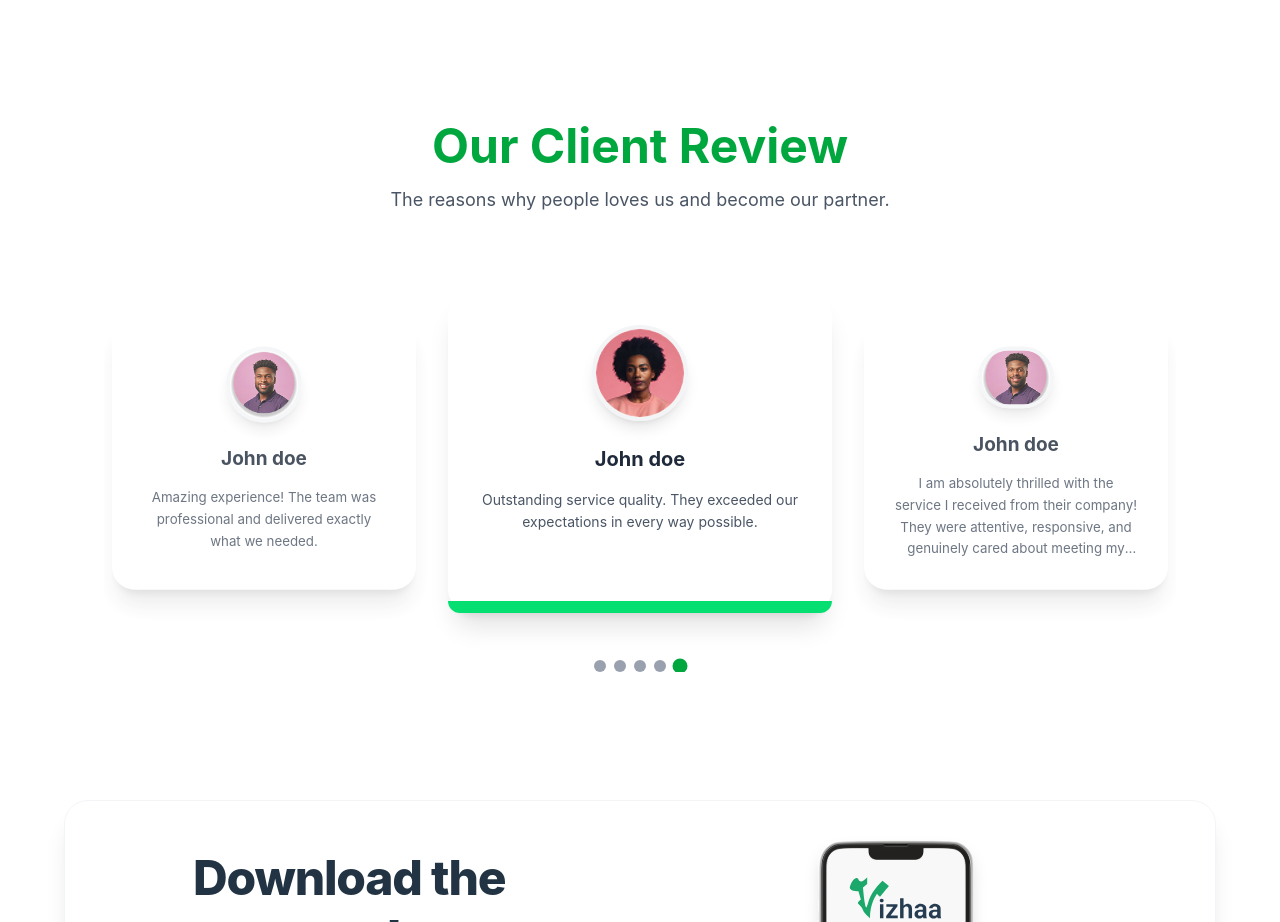
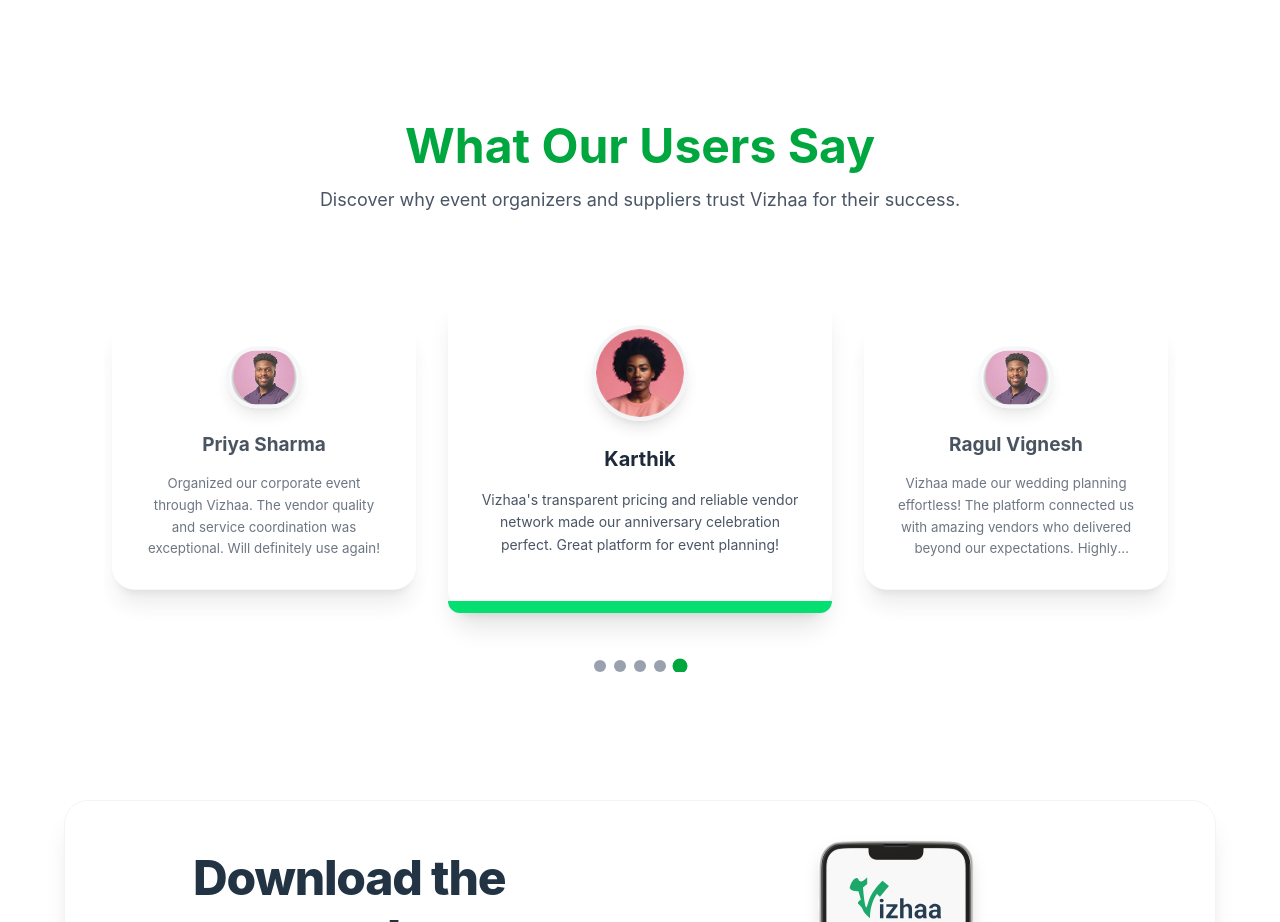
Before and after one commit to Harikrishnaganesan/Vizhaa, a Next.js app: page / in a window 1280 px wide. Shown: the part 2780-3702 px from the top of the page. Built offline with nearby package versions, Linux system fonts and the light colour scheme.

Commit message:
placeHolder Fixed and Review Section

```diff
--- a/src/app/auth/organizer-registration/page.tsx
+++ b/src/app/auth/organizer-registration/page.tsx
@@ -186,7 +186,7 @@
                 placeholder="Full Name"
                 value={formData.name}
                 onChange={handleInputChange}
-                className="w-full px-4 py-3 border rounded-lg focus:border-blue-500 outline-none"
+                className="w-full px-4 py-3 border rounded-lg focus:border-blue-500 outline-none text-gray-800 placeholder-gray-500"
                 required
               />
               <input
@@ -195,7 +195,7 @@
                 placeholder="Email Address"
                 value={formData.email}
                 onChange={handleInputChange}
-                className="w-full px-4 py-3 border rounded-lg focus:border-blue-500 outline-none"
+                className="w-full px-4 py-3 border rounded-lg focus:border-blue-500 outline-none text-gray-800 placeholder-gray-500"
                 required
               />
               <input
@@ -204,7 +204,7 @@
                 placeholder="Phone Number"
                 value={formData.phone}
                 onChange={handleInputChange}
-                className="w-full px-4 py-3 border rounded-lg focus:border-blue-500 outline-none"
+                className="w-full px-4 py-3 border rounded-lg focus:border-blue-500 outline-none text-gray-800 placeholder-gray-500"
                 required
               />
               <button
@@ -227,7 +227,7 @@
                 value={formData.otp}
                 onChange={handleInputChange}
                 maxLength={6}
-                className="w-full px-4 py-3 border rounded-lg focus:border-blue-500 outline-none text-center"
+                className="w-full px-4 py-3 border rounded-lg focus:border-blue-500 outline-none text-center text-gray-800 placeholder-gray-500"
               />
               <button
                 onClick={handleVerifyOTP}
@@ -258,7 +258,7 @@
                 placeholder="Company/Organization Name"
                 value={formData.companyName}
                 onChange={handleInputChange}
-                className="w-full px-4 py-3 border rounded-lg focus:border-blue-500 outline-none"
+                className="w-full px-4 py-3 border rounded-lg focus:border-blue-500 outline-none text-gray-800 placeholder-gray-500"
                 required
               />
               <input
@@ -267,7 +267,7 @@
                 placeholder="City"
                 value={formData.city}
                 onChange={handleInputChange}
-                className="w-full px-4 py-3 border rounded-lg focus:border-blue-500 outline-none"
+                className="w-full px-4 py-3 border rounded-lg focus:border-blue-500 outline-none text-gray-800 placeholder-gray-500"
                 required
               />
               <input
@@ -276,7 +276,7 @@
                 placeholder="Create Password"
                 value={formData.password}
                 onChange={handleInputChange}
-                className="w-full px-4 py-3 border rounded-lg focus:border-blue-500 outline-none"
+                className="w-full px-4 py-3 border rounded-lg focus:border-blue-500 outline-none text-gray-800 placeholder-gray-500"
                 required
               />
               <input
@@ -285,7 +285,7 @@
                 placeholder="Confirm Password"
                 value={formData.confirmPassword}
                 onChange={handleInputChange}
-                className="w-full px-4 py-3 border rounded-lg focus:border-blue-500 outline-none"
+                className="w-full px-4 py-3 border rounded-lg focus:border-blue-500 outline-none text-gray-800 placeholder-gray-500"
                 required
               />
               <button
--- a/src/app/auth/supplier-registration/page.tsx
+++ b/src/app/auth/supplier-registration/page.tsx
@@ -195,7 +195,7 @@
         placeholder="Full Name"
         value={formData.fullName}
         onChange={(e) => setFormData(prev => ({ ...prev, fullName: e.target.value }))}
-        className="w-full px-4 py-3 border border-gray-300 rounded-lg focus:ring-2 focus:ring-blue-500 outline-none"
+        className="w-full px-4 py-3 border border-gray-300 rounded-lg focus:ring-2 focus:ring-blue-500 outline-none text-gray-800 placeholder-gray-500"
         required
       />
 
@@ -204,7 +204,7 @@
         placeholder="Email Address"
         value={formData.email}
         onChange={(e) => setFormData(prev => ({ ...prev, email: e.target.value }))}
-        className="w-full px-4 py-3 border border-gray-300 rounded-lg focus:ring-2 focus:ring-blue-500 outline-none"
+        className="w-full px-4 py-3 border border-gray-300 rounded-lg focus:ring-2 focus:ring-blue-500 outline-none text-gray-800 placeholder-gray-500"
         required
       />
 
@@ -213,7 +213,7 @@
         placeholder="Create Password"
         value={formData.password}
         onChange={(e) => setFormData(prev => ({ ...prev, password: e.target.value }))}
-        className="w-full px-4 py-3 border border-gray-300 rounded-lg focus:ring-2 focus:ring-blue-500 outline-none"
+        className="w-full px-4 py-3 border border-gray-300 rounded-lg focus:ring-2 focus:ring-blue-500 outline-none text-gray-800 placeholder-gray-500"
         minLength={6}
         required
       />
--- a/src/app/auth/user-login/page.tsx
+++ b/src/app/auth/user-login/page.tsx
@@ -470,10 +470,8 @@
                 onChange={(e) => setPhone(e.target.value)}
                 onFocus={() => setIsPhoneFocused(true)}
                 onBlur={() => setIsPhoneFocused(false)}
-                className={`peer pl-11 pr-3 py-4 border border-gray-300 rounded-md bg-white text-gray-800 placeholder-transparent outline-none focus:ring-2 focus:ring-blue-500 transition-all duration-300 ${
-                  phoneLabelFloat ? 'w-[110%]' : 'w-full'
-                }`}
-                placeholder="Phone Number"
+                className="peer pl-11 pr-3 py-4 border border-gray-300 rounded-md bg-white text-gray-800 outline-none focus:ring-2 focus:ring-blue-500 transition-all duration-300 w-full"
+                placeholder=" "
                 autoComplete="tel"
                 required
               />
@@ -502,10 +500,8 @@
                 onChange={(e) => setPassword(e.target.value)}
                 onFocus={() => setIsPasswordFocused(true)}
                 onBlur={() => setIsPasswordFocused(false)}
-                className={`peer pl-11 pr-11 py-4 border border-gray-300 rounded-md bg-white text-gray-800 placeholder-transparent outline-none focus:ring-2 focus:ring-blue-500 transition-all duration-300 ${
-                  passwordLabelFloat ? 'w-[110%]' : 'w-full'
-                }`}
-                placeholder="Password"
+                className="peer pl-11 pr-11 py-4 border border-gray-300 rounded-md bg-white text-gray-800 outline-none focus:ring-2 focus:ring-blue-500 transition-all duration-300 w-full"
+                placeholder=" "
                 autoComplete="current-password"
                 required
               />
--- a/src/app/components/HomePageComponent/ReviewSection.tsx
+++ b/src/app/components/HomePageComponent/ReviewSection.tsx
@@ -4,29 +4,29 @@
 
 const reviews = [
   {
-    name: "John doe",
+    name: "Ragul Vignesh",
     avatar: "/avatar1.png",
-    text: "I am absolutely thrilled with the service I received from their company! They were attentive, responsive, and genuinely cared about meeting my needs. I highly recommend them."
+    text: "Vizhaa made our wedding planning effortless! The platform connected us with amazing vendors who delivered beyond our expectations. Highly recommended!"
   },
   {
-    name: "John doe",
+    name: "Hari",
     avatar: "/avatar2.png",
-    text: "I am absolutely thrilled with the service I received from their company! They were attentive, responsive, and genuinely cared about meeting my needs. I highly recommend them."
+    text: "As an event organizer, Vizhaa has been a game-changer. Finding reliable suppliers is now so much easier. The booking system is seamless and efficient."
   },
   {
-    name: "John doe",
+    name: "Surya",
     avatar: "/avatar3.png",
-    text: "I was impressed with the service I received from their company! They were responsive, and genuinely cared about meeting my needs. I highly recommend them."
+    text: "Being a supplier on Vizhaa has opened up so many opportunities. The platform helps me connect with quality event organizers and grow my business."
   },
   {
-    name: "John doe",
+    name: "Priya Sharma",
     avatar: "/avatar1.png",
-    text: "Amazing experience! The team was professional and delivered exactly what we needed."
+    text: "Organized our corporate event through Vizhaa. The vendor quality and service coordination was exceptional. Will definitely use again!"
   },
   {
-    name: "John doe",
+    name: "Karthik",
     avatar: "/avatar2.png",
-    text: "Outstanding service quality. They exceeded our expectations in every way possible."
+    text: "Vizhaa's transparent pricing and reliable vendor network made our anniversary celebration perfect. Great platform for event planning!"
   }
 ];
 
@@ -123,10 +123,10 @@
     >
       <div className="max-w-7xl mx-auto px-4">
         <h2 className="text-4xl md:text-5xl font-bold text-green-600 mb-4 text-center">
-          Our Client Review
+          What Our Users Say
         </h2>
         <p className="text-gray-600 text-center mb-16 text-lg">
-          The reasons why people loves us and become our partner.
+          Discover why event organizers and suppliers trust Vizhaa for their success.
         </p>
 
         <div className="relative overflow-hidden">
```
